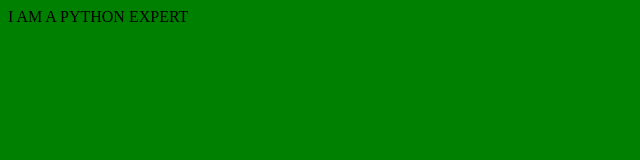
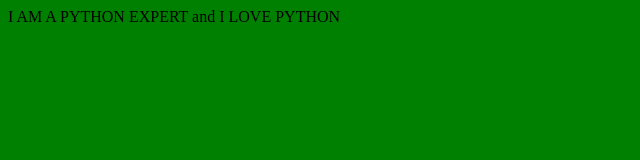
Before and after one commit to diluviswanath/background-generator, a plain HTML site: page index.html in a window 1280 px wide. Shown: the whole page, without its empty margins (0-640 px from the left). Drawn offline with Linux system fonts and the light colour scheme.

Commit message:
Added python lover text in Body

```diff
--- a/index.html
+++ b/index.html
@@ -6,7 +6,7 @@
 
 </head>
 <body>
- I AM A PYTHON EXPERT
+ I AM A PYTHON EXPERT and I LOVE PYTHON
  <script src="script.js"></script>
 </body>
 </html>
```
